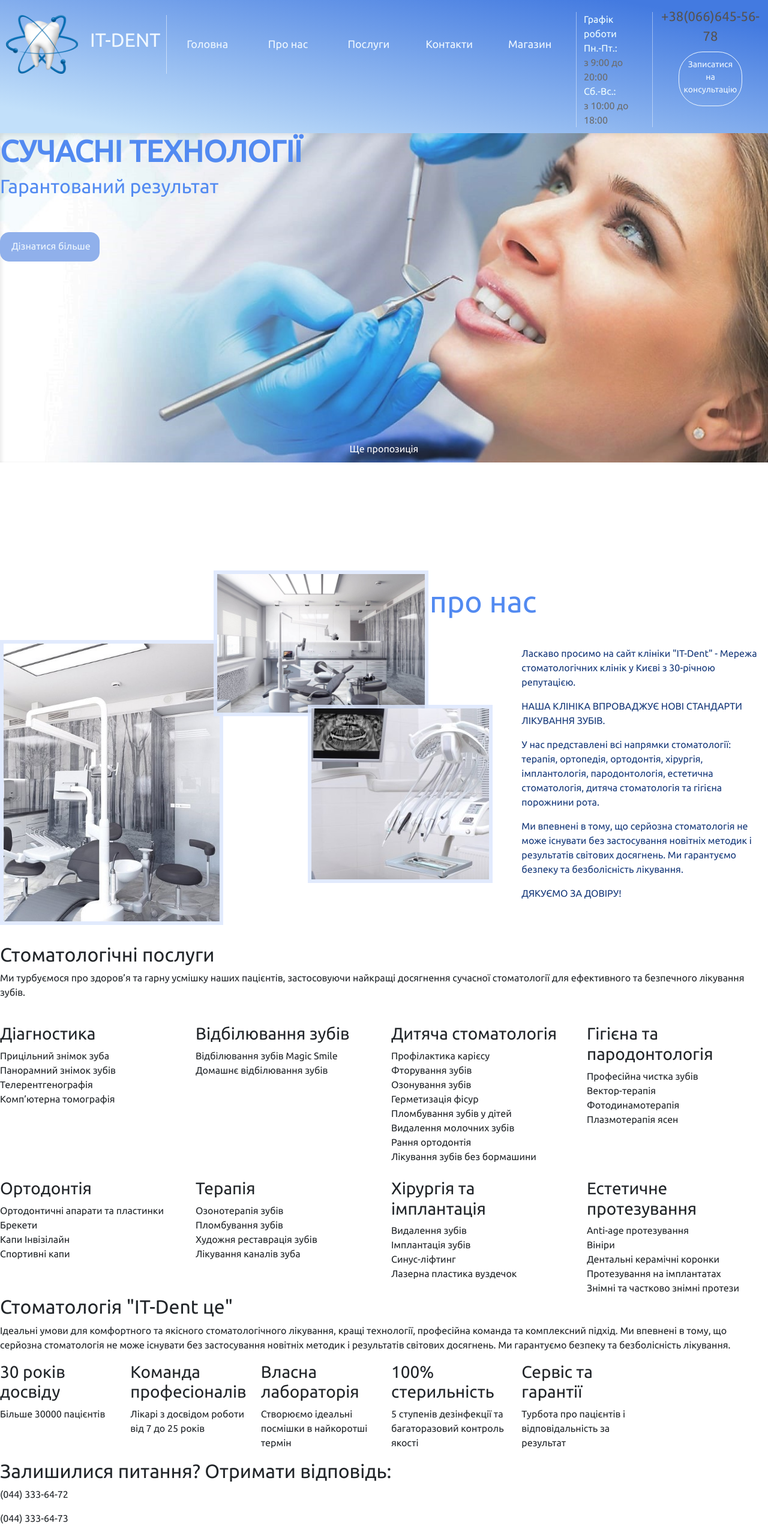
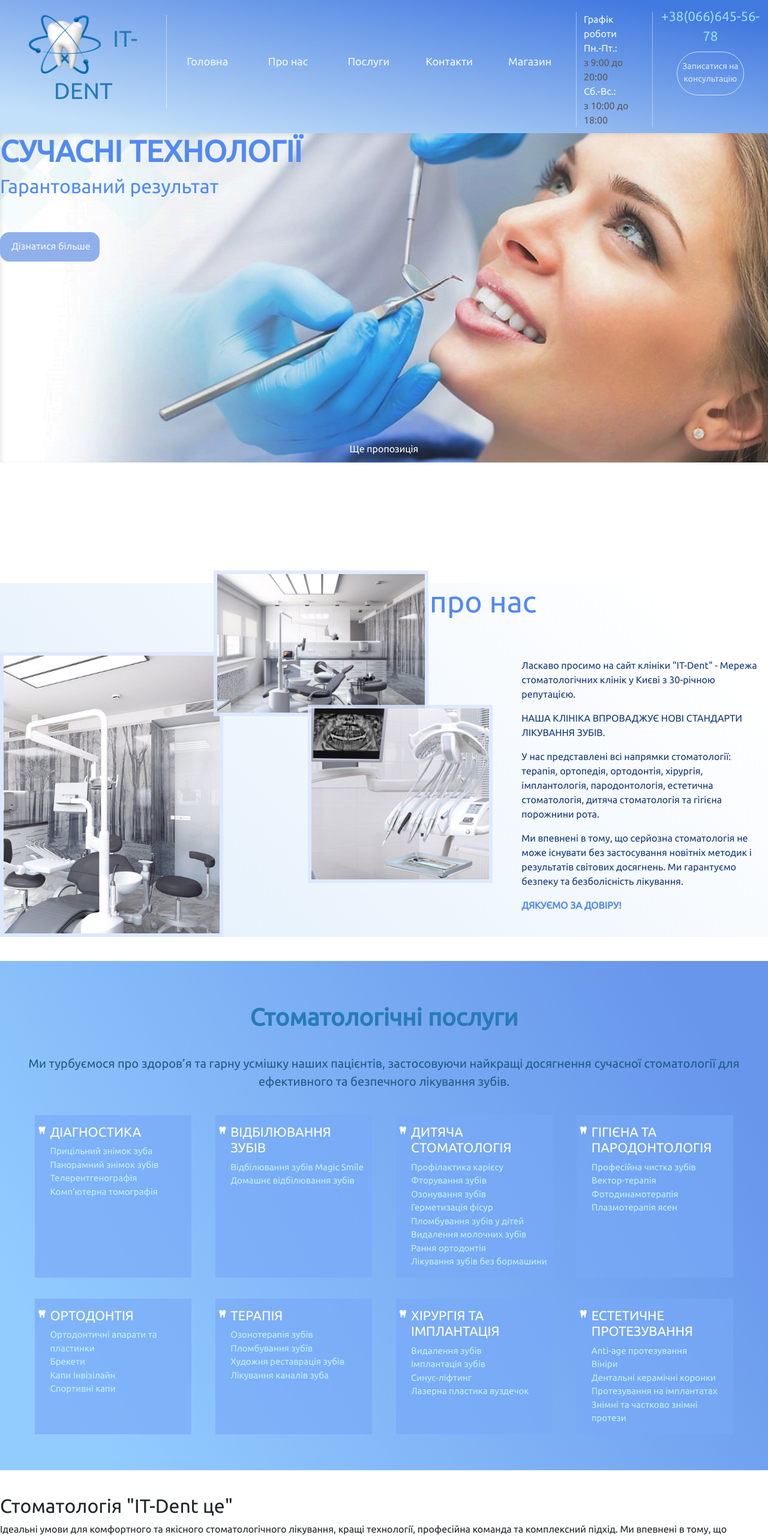
Before and after one commit to ladynskaya95/Dental_clinic_React-Bootstrap, a React (Create React App) app: page / in a window 1280 px wide. Shown: the top 2564 px of the page at 60% size. Built offline with nearby package versions, Linux system fonts and the light colour scheme; some icons are missing.

Commit message:
services st

```diff
--- a/src/components/Services.jsx
+++ b/src/components/Services.jsx
@@ -5,16 +5,16 @@ const Services = () => {
     <>
       <section className="services">
         <div className="content">
-          <h2 className="services_title">Стоматологічні послуги</h2>
-          <p>
+          <h2 className="services_title text-center">Стоматологічні послуги</h2>
+          <p className="text-center services_p">
             Ми турбуємося про здоров’я та гарну усмішку наших пацієнтів,
             застосовуючи найкращі досягнення сучасної стоматології для
             ефективного та безпечного лікування зубів.
           </p>
           <ul className="services-list row">
-            <li className=" services-item col-3">
+            <li className=" services-item col-2">
               <div className="services_picture">
-                <img src="" alt="" className="services-icon" />
+                <i className="fa-solid fa-tooth services-icon"></i>
               </div>
               <div className="services-text">
                 <h3 className="services-diagnostics">Діагностика</h3>
@@ -32,9 +32,9 @@ const Services = () => {
                 </ul>
               </div>
             </li>
-            <li className="services-item col-3">
+            <li className="services-item col-2">
               <div className="services_picture">
-                <img src="" alt="" className="services-icon" />
+                <i className="fa-solid fa-tooth services-icon"></i>
               </div>
               <div className="services-text">
                 <h3 className="services-whitening">Відбілювання зубів</h3>
@@ -48,9 +48,9 @@ const Services = () => {
                 </ul>
               </div>
             </li>
-            <li className="services-item col-3">
+            <li className="services-item col-2">
               <div className="services_picture">
-                <img src="" alt="" className="services-icon" />
+                <i className="fa-solid fa-tooth services-icon"></i>
               </div>
               <div className="services-text">
                 <h3 className="services-children">Дитяча стоматологія</h3>
@@ -74,9 +74,9 @@ const Services = () => {
                 </ul>
               </div>
             </li>
-            <li className="services-item col-3">
+            <li className="services-item col-2">
               <div className="services_picture">
-                <img src="" alt="" className="services-icon" />
+                <i className="fa-solid fa-tooth services-icon"></i>
               </div>
               <div className="services-text">
                 <h3 className="services-perio">Гігієна та пародонтологія</h3>
@@ -90,9 +90,9 @@ const Services = () => {
                 </ul>
               </div>
             </li>
-            <li className="services-item col-3">
+            <li className="services-item col-2">
               <div className="services_picture">
-                <img src="" alt="" className="services-icon" />
+                <i className="fa-solid fa-tooth services-icon"></i>
               </div>
               <div className="services-text">
                 <h3 className="services-ortho">Ортодонтія</h3>
@@ -106,9 +106,9 @@ const Services = () => {
                 </ul>
               </div>
             </li>
-            <li className="services-item col-3">
+            <li className="services-item col-2">
               <div className="services_picture">
-                <img src="" alt="" className="services-icon" />
+                <i className="fa-solid fa-tooth services-icon"></i>
               </div>
               <div className="services-text">
                 <h3 className="services-therapy">Терапія</h3>
@@ -124,9 +124,9 @@ const Services = () => {
                 </ul>
               </div>
             </li>
-            <li className="services-item col-3">
+            <li className="services-item col-2">
               <div className="services_picture">
-                <img src="" alt="" className="services-icon" />
+                <i className="fa-solid fa-tooth services-icon"></i>
               </div>
               <div className="services-text">
                 <h3 className="services-surgery">Хірургія та імплантація</h3>
@@ -140,9 +140,9 @@ const Services = () => {
                 </ul>
               </div>
             </li>
-            <li className="services-item col-3">
+            <li className="services-item col-2">
               <div className="services_picture">
-                <img src="" alt="" className="services-icon" />
+                <i className="fa-solid fa-tooth services-icon"></i>
               </div>
               <div className="services-text">
                 <h3 className="services-aesthetic">Естетичне протезування</h3>
--- a/src/scss/components/_aboutContent.scss
+++ b/src/scss/components/_aboutContent.scss
@@ -1,13 +1,18 @@
 .about{
     margin: 30px 0;
+    background-image: linear-gradient(45deg, rgb(227, 240, 252) 10%, rgb(255, 255, 255) 90%);
     &-title{
         color: #528AF1;
         font-size: 50px;
-        margin-bottom: 20px;
+        margin-bottom: 40px;
     }
     &_text{
         margin: 25px 0;
         color:rgb(22, 57, 122);
+    }
+    &_thanks{
+        color: #528AF1;
+        font-weight: 600 !important;
     }
 
     &_image{
--- a/src/scss/components/_all.scss
+++ b/src/scss/components/_all.scss
@@ -1,3 +1,4 @@
 @import './header';
 @import './prevContent';
-@import "./_aboutContent"
+@import "./_aboutContent";
+@import "./_services"
--- a/src/scss/components/_header.scss
+++ b/src/scss/components/_header.scss
@@ -16,8 +16,8 @@ header{
     }
 
     .header-logo-txt{
-        color:aliceblue;
-        font-size: 32px;
+        color: #297BB6;
+        font-size: 38px;
         font-weight: 500;
         margin-left: 20px;
     }
@@ -37,6 +37,7 @@ header{
          }
          &-item-logo{
             width: 29% !important;
+
             border: 1px solid rgba(255, 255, 255, 0.514);
             border-top-style: none;
             border-bottom-style: none;
@@ -59,7 +60,7 @@ header{
         border-bottom-style: none;
 
         &_time{
-            color: rgb(107, 108, 109);
+            color: rgb(89, 91, 92);
         }
     }
 
@@ -70,16 +71,16 @@ header{
         flex-direction: column;
         text-align: center;
         &-link{
-           color: rgb(85, 83, 83);
+           color: rgb(159, 218, 252);
            font-size: 22px;
            font-weight: 500;
         }
         &-callback{
-            padding: 10px 7px 0 7px;
-            border: 1px solid aliceblue;
+            padding: 13px 7px 0 7px;
+            border: 1px solid rgba(240, 248, 255, 0.767);
             margin: 10px 0 5px 0;
-            border-radius: 40px;
-            width: 63%;
+            border-radius: 36px;
+            width: 67%;
             &:hover,
             &:focus {
                 background-color: aliceblue;
@@ -89,7 +90,7 @@ header{
         }
 
         &-callback_link{
-            color:aliceblue;
+            color:rgba(240, 248, 255, 0.849);
             font-size: 14px;
 
             &:hover,
--- /dev/null
+++ b/src/scss/components/_services.scss
@@ -0,0 +1,53 @@
+.services{
+    background-image: linear-gradient(60deg, rgb(146, 204, 255) 10%, rgb(104, 150, 235) 90%);
+    margin: 40px 0;
+    padding: 40px 0;
+
+    &_title{
+        padding: 30px 0;
+        color: #297BB6;
+        font-size: 40px;
+        font-weight: 600;
+    }
+    &_p{
+        font-size: 20px;
+        color:#1e5b86;
+        padding-bottom: 10px;
+    }
+
+    &-list{
+        font-size: 15px;
+        display: flex;
+        justify-content: center;
+        flex-wrap: wrap;
+    }
+    &-item{
+        display: flex;
+        margin: 15px 20px 20px 20px;
+        background-color: rgba(120, 169, 248, 0.664);
+        width: 20%;
+        padding: 15px 5px;
+
+        &-list-li{
+            color:rgb(198, 240, 253);
+        }
+    }
+    &-picture{
+        margin-right: 10px;
+    }
+
+    &-icon{
+        color: white;
+        width: 15px;
+        margin-right: 5px;
+    }
+    &-text{
+        h3{
+            font-size: 22px;
+            text-transform: uppercase;
+            color: white;
+        }
+    }
+
+
+}
```
